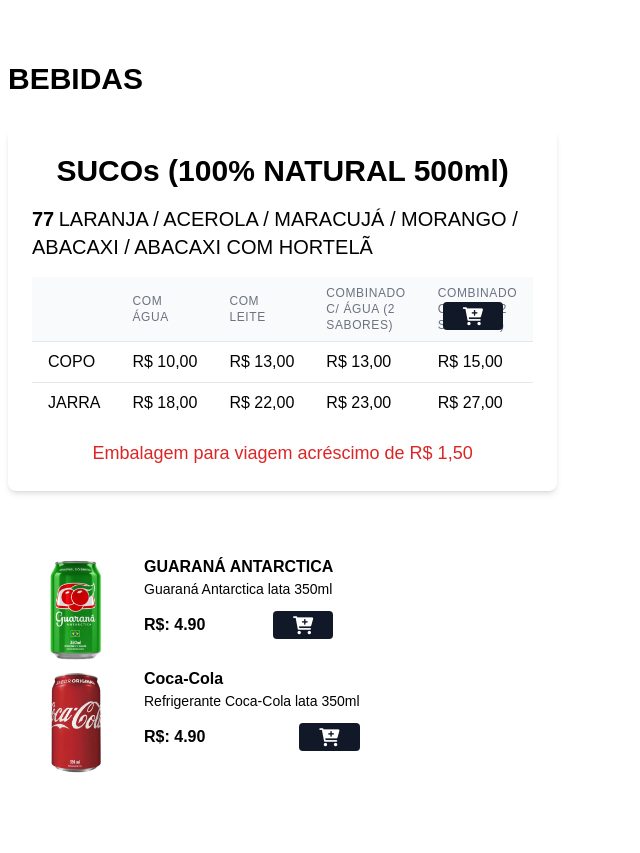
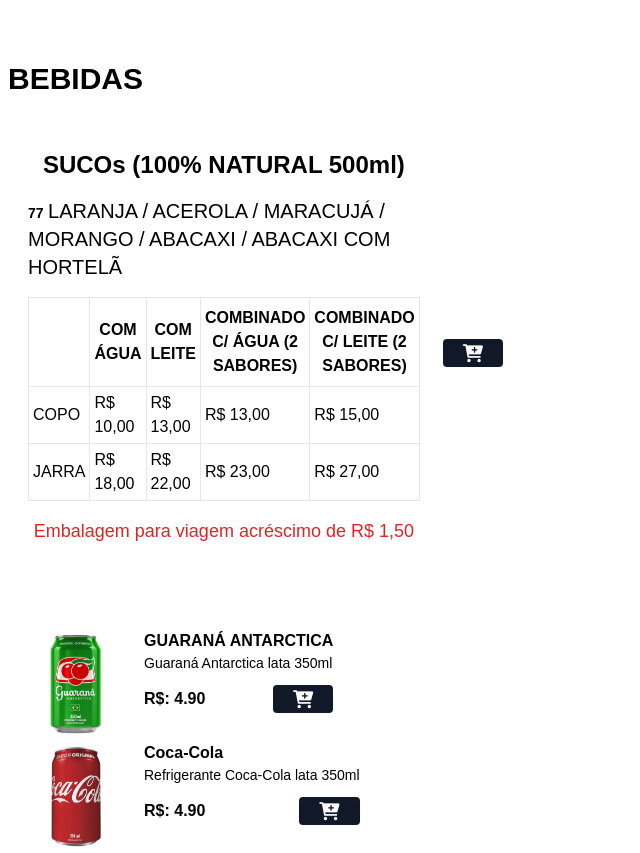
Before and after one commit to dev-jvoliveira/WandosLanches, a website: page cardapio.html in a window 1280 px wide. Shown: the part 6863-7716 px from the top of the page, without its empty margins (0-640 px from the left). Before the commit the page ends 7642 px from the top, so only its background shows below. Drawn offline with nearby package versions, Linux system fonts and the light colour scheme.

Commit message:
Wando's Lanches
Wando's Lanches

```diff
--- a/cardapio.html
+++ b/cardapio.html
@@ -2045,37 +2045,37 @@
 
     <div class="grid grid-cols-1 md:grid-cols-2 lg:grid-cols-3 gap-7 md:gap-10 mx-auto max-w-7xl px-2 mb-16" id="menu">
 
-        <div class="max-w-4xl mx-auto bg-white p-6 rounded-lg shadow-md">
-            <h1 class="text-xl sm:text-2xl md:text-3xl font-bold mb-4 text-center">SUCOs (100% NATURAL 500ml)</h1>
+        <div class="max-w-4xl mx-auto bg-white p-5">
+            <h1 class="text-xl sm:text-2xl md:text-1xl font-bold mb-4 text-center">SUCOs (100% NATURAL 500ml)</h1>
             <div class="mb-4">
-                <span class="text-md sm:text-lg md:text-xl font-semibold">77</span>
-                <span class="text-md sm:text-lg md:text-xl">LARANJA / ACEROLA / MARACUJÁ / MORANGO / ABACAXI / ABACAXI COM HORTELÃ</span>
+                <span class="text-md sm:text-sm md:text-sm font-semibold">77</span>
+                <span class="text-md sm:text-sm md:text-xl">LARANJA / ACEROLA / MARACUJÁ / MORANGO / ABACAXI / ABACAXI COM HORTELÃ</span>
             </div>
             <div class="overflow-x-auto">
-                <table class="min-w-full divide-y divide-gray-200">
-                    <thead class="bg-gray-50">
+                <table class="table-auto w-full">
+                    <thead>
                         <tr>
-                            <th class="px-4 py-2 text-left text-xs font-medium text-gray-500 uppercase tracking-wider"> </th>
-                            <th class="px-4 py-2 text-left text-xs font-medium text-gray-500 uppercase tracking-wider">COM ÁGUA</th>
-                            <th class="px-4 py-2 text-left text-xs font-medium text-gray-500 uppercase tracking-wider">COM LEITE</th>
-                            <th class="px-4 py-2 text-left text-xs font-medium text-gray-500 uppercase tracking-wider">COMBINADO C/ ÁGUA (2 SABORES)</th>
-                            <th class="px-4 py-2 text-left text-xs font-medium text-gray-500 uppercase tracking-wider">COMBINADO C/ LEITE (2 SABORES)</th>
+                            <th class="px-1 py-2 border"> </th>
+                            <th class="px-1 py-2 border">COM ÁGUA</th>
+                            <th class="px-1 py-2 border">COM LEITE</th>
+                            <th class="px-1 py-2 border">COMBINADO C/ ÁGUA (2 SABORES)</th>
+                            <th class="px-1 py-2 border">COMBINADO C/ LEITE (2 SABORES)</th>
                         </tr>
                     </thead>
-                    <tbody class="bg-white divide-y divide-gray-200">
+                    <tbody>
                         <tr>
-                            <td class="px-4 py-2 whitespace-nowrap">COPO</td>
-                            <td class="px-4 py-2 whitespace-nowrap">R$ 10,00</td>
-                            <td class="px-4 py-2 whitespace-nowrap">R$ 13,00</td>
-                            <td class="px-4 py-2 whitespace-nowrap">R$ 13,00</td>
-                            <td class="px-4 py-2 whitespace-nowrap">R$ 15,00</td>
+                            <td class="px-1 py-1 border">COPO</td>
+                            <td class="px-1 py-1 border">R$ 10,00</td>
+                            <td class="px-1 py-1 border">R$ 13,00</td>
+                            <td class="px-1 py-1 border">R$ 13,00</td>
+                            <td class="px-1 py-1 border">R$ 15,00</td>
                         </tr>
                         <tr>
-                            <td class="px-4 py-2 whitespace-nowrap">JARRA</td>
-                            <td class="px-4 py-2 whitespace-nowrap">R$ 18,00</td>
-                            <td class="px-4 py-2 whitespace-nowrap">R$ 22,00</td>
-                            <td class="px-4 py-2 whitespace-nowrap">R$ 23,00</td>
-                            <td class="px-4 py-2 whitespace-nowrap">R$ 27,00</td>
+                            <td class="px-1 py-1 border">JARRA</td>
+                            <td class="px-1 py-1 border">R$ 18,00</td>
+                            <td class="px-1 py-1 border">R$ 22,00</td>
+                            <td class="px-1 py-1 border">R$ 23,00</td>
+                            <td class="px-1 py-1 border">R$ 27,00</td>
                         </tr>
                     </tbody>
                 </table>
```
